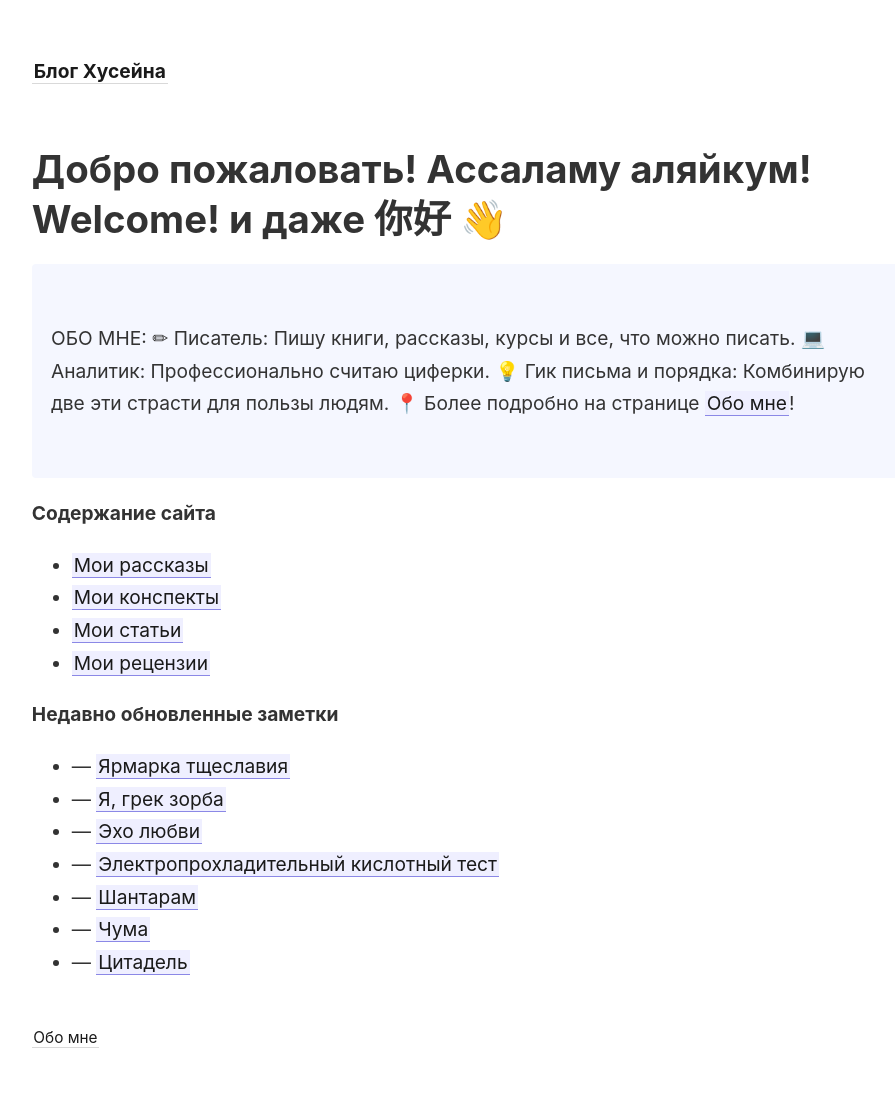
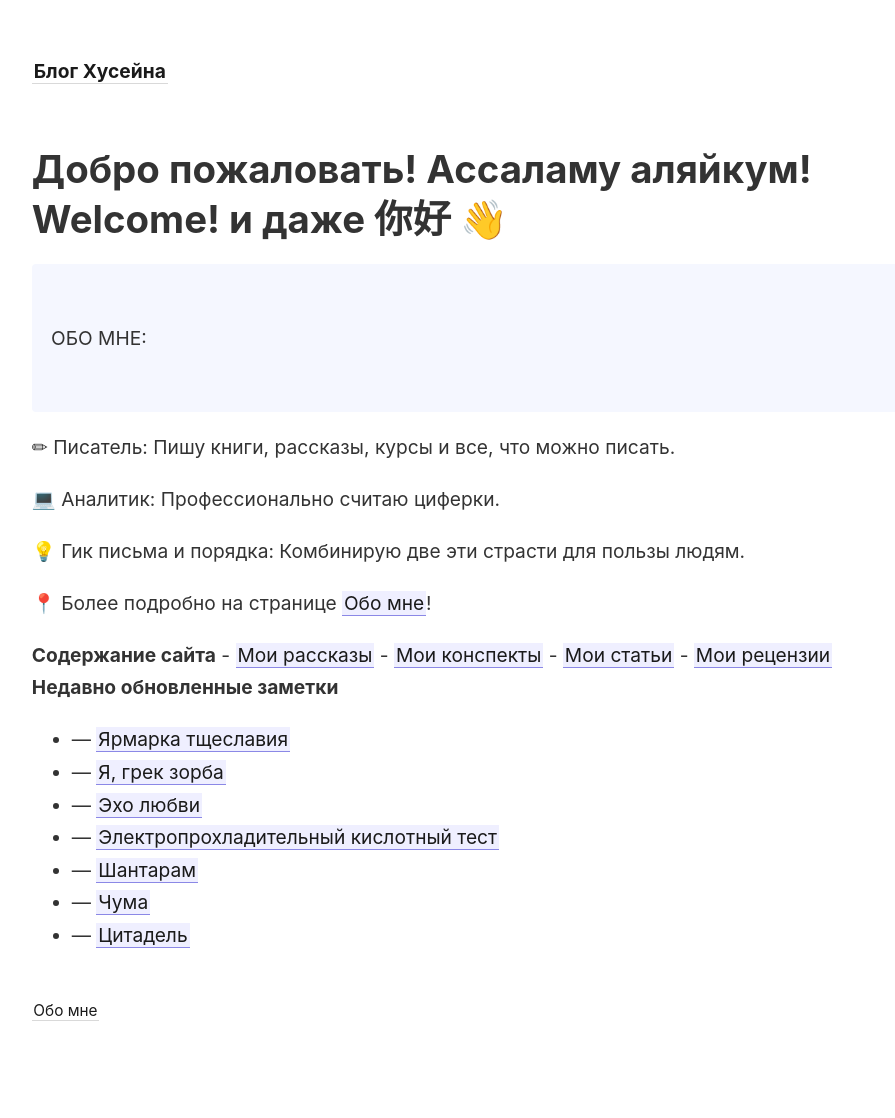
Before and after one commit to khuseynx/my-digital-garden, a Jekyll site: the page built from _pages/index.md, in a window 1280 px wide. Shown: the whole page, without its empty margins (45-940 px from the left). Built offline with Jekyll 4.4.1, drawn with Linux system fonts in a browser that asks for light colours; after the commit the page ends 1091 px from its top, so only the background shows below that.

```diff
--- a/_pages/index.md
+++ b/_pages/index.md
@@ -9,10 +9,10 @@ permalink: /
 
 <p style="padding: 3em 1em; background: #f5f7ff; border-radius: 4px;">
 ОБО МНЕ:
-✏ Писатель: Пишу книги, рассказы, курсы и все, что можно писать.
-💻 Аналитик: Профессионально считаю циферки.
-💡 Гик письма и порядка: Комбинирую две эти страсти для пользы людям.
-📍 Более подробно на странице [[Обо мне]]!
+<p>✏ Писатель: Пишу книги, рассказы, курсы и все, что можно писать.<p>
+<p>💻 Аналитик: Профессионально считаю циферки.<p>
+<p>💡 Гик письма и порядка: Комбинирую две эти страсти для пользы людям.<p>
+<p>📍 Более подробно на странице [[Обо мне]]!<p>
 </p>
 
 <strong>Содержание сайта</strong>
```
